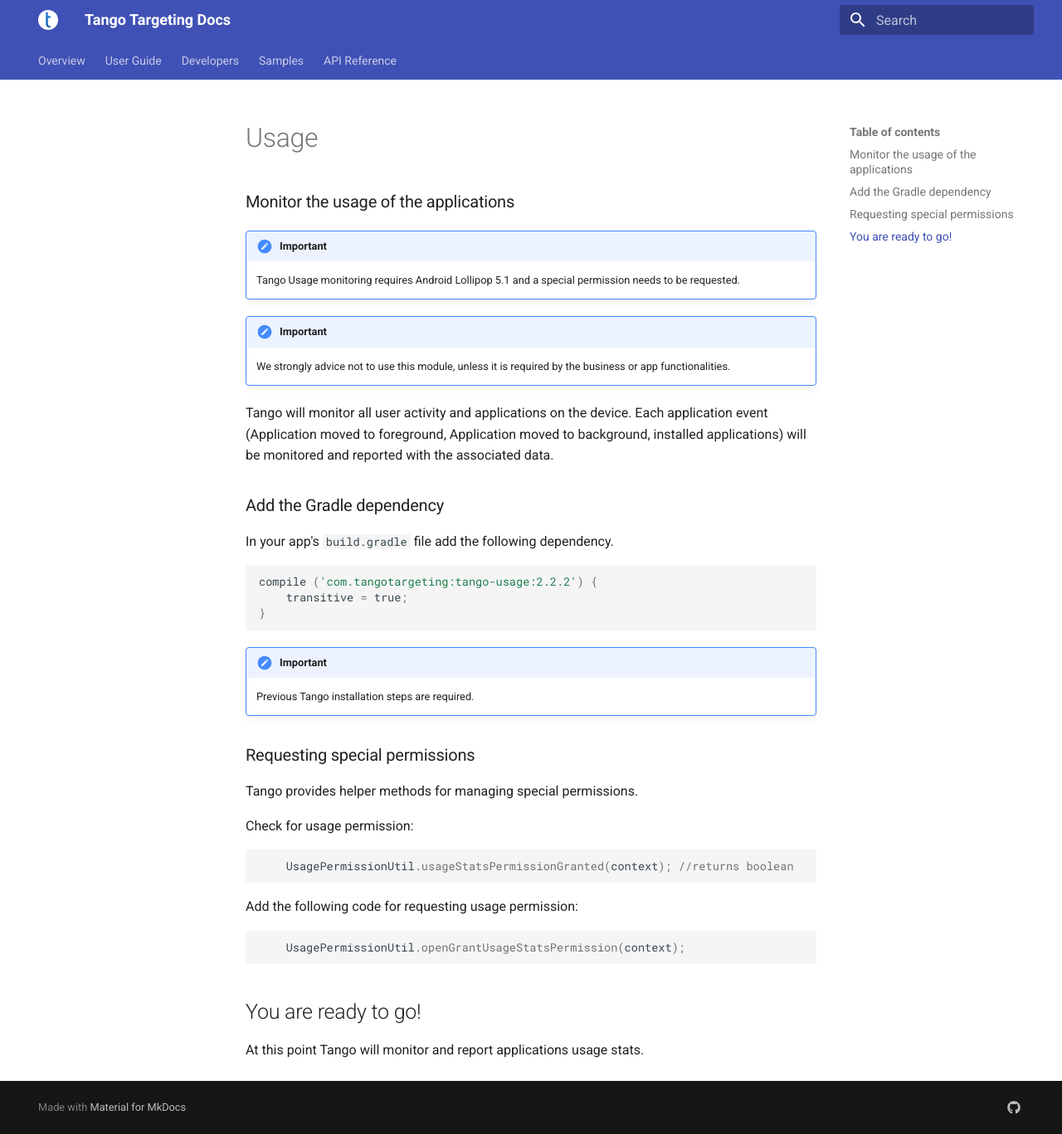
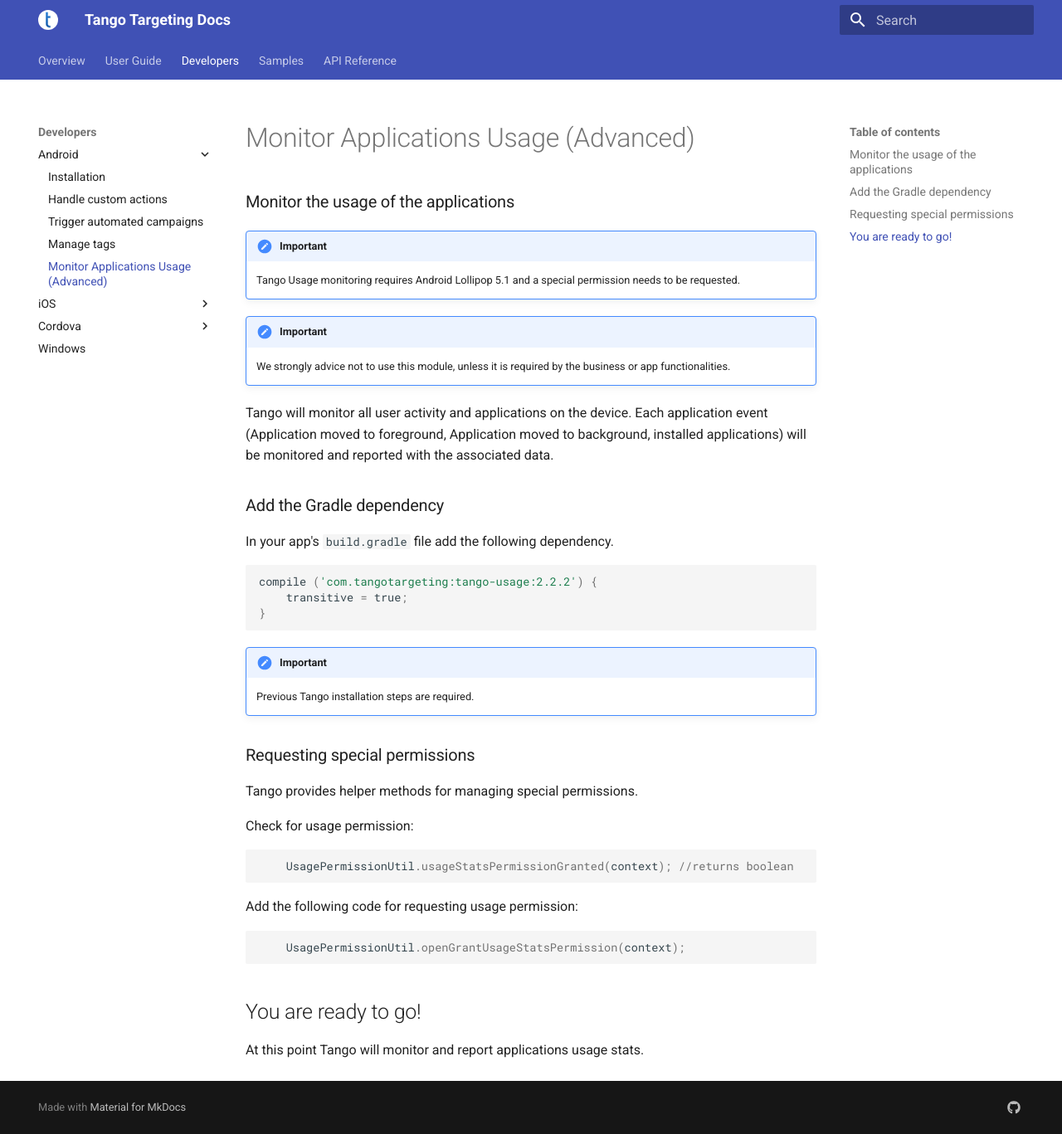
Before and after one commit to tangotargeting/tango-documentation, an MkDocs documentation site: the page built from docs/developer-guide/android/usage.md, in a window 1280 px wide and 1367 px high. Shown: the whole window at 83% size. Built offline with MkDocs 1.6.1 and Material for MkDocs 9.7.7, drawn with Linux system fonts in a browser that asks for light colours; old or Windows-style settings are respelled for this version of MkDocs.

Commit message:
Update mkdocs.yml

```diff
--- a/mkdocs.yml
+++ b/mkdocs.yml
@@ -67,6 +67,7 @@
       - Handle custom actions: developer-guide/android/handle-custom-actions.md
       - Trigger automated campaigns: developer-guide/android/trigger-automated-campaigns.md
       - Manage tags: developer-guide/android/manage-tags.md
+      - Monitor Applications Usage (Advanced): developer-guide/android/usage.md
     - iOS:
       - Installation: developer-guide/ios/installation.md
       - Prepare and initialize: developer-guide/ios/prepare-and-initialize.md
```
